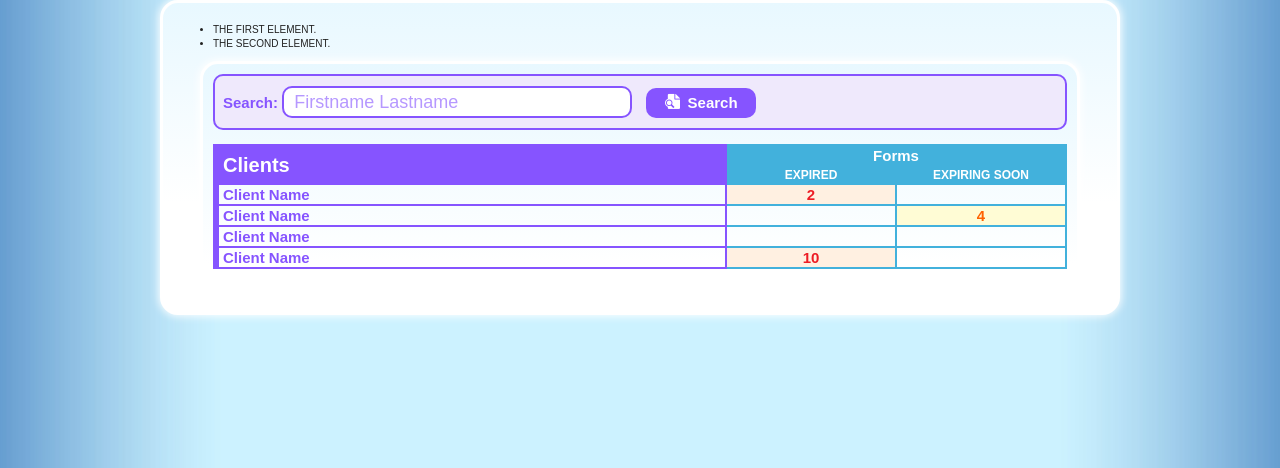
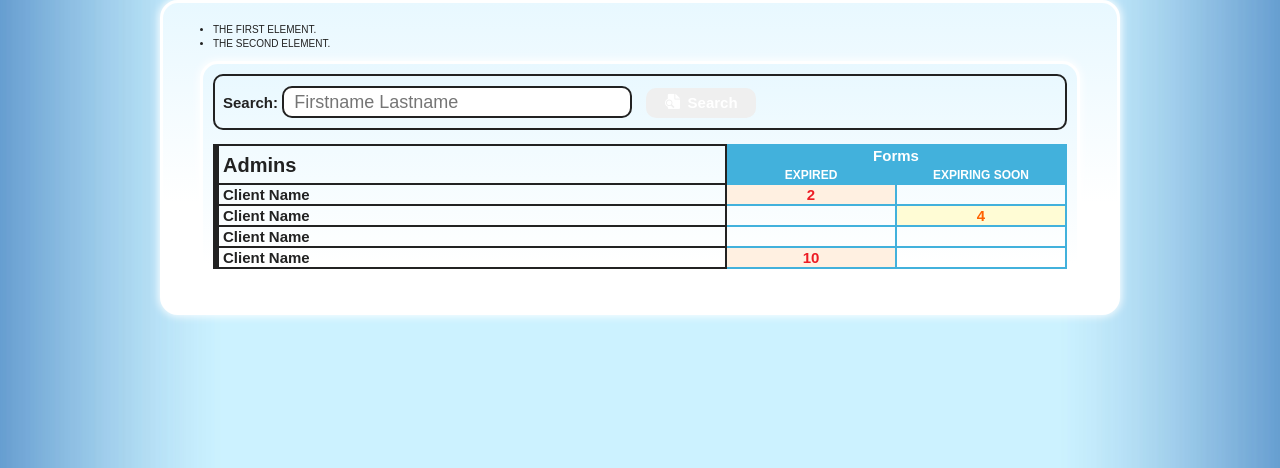
Before and after one commit to roberttstephens/not_uniformity, a Flask app: template app/templates/role_index.html in a window 1280 px wide. Shown: the top 468 px of the page. Run offline with Flask 2, Linux system fonts and the light colour scheme; the template is opened without the code that fills it: most values are stand-ins (such as "Sample title", 1, 10 or a date in 2020); style sheets or scripts are compiled from the project's sources; some libraries are stand-ins or nearby versions.

Commit message:
Adding the client and caregiver index pages.

```diff
--- a/app/static/js/functions.js
+++ b/app/static/js/functions.js
@@ -3,5 +3,8 @@ $(document).ready(function() {
 	/* Activate H5F */
 	H5F.setup(document.getElementsByTagName('form'));
 
+	/* style expired and expiring-soon columns. */
+	$('td.expired:not(:empty)').addClass('red-cell');
+	$('td.expiring-soon:not(:empty)').addClass('yellow-cell');
 
 });
--- a/app/templates/role_index.html
+++ b/app/templates/role_index.html
@@ -4,7 +4,7 @@
 {% block content %}
 {% include 'flash.html' %}
 <section class="container">
-    <div class="box client-light">
+    <div class="box {{ role }}-light">
         <form>
             <fieldset class="search-form">
                 <p>
@@ -16,7 +16,7 @@
         </form>
     </div>
     <br />
-    <table class="list client-light">
+    <table class="list {{ role }}-light">
         <colgroup>
             <col class="client-col">
             <col >
@@ -25,7 +25,7 @@
         </colgroup>
         <thead>
             <tr>
-                <th class="client-dark col1" rowspan="2"><p>clients</p></th>
+                <th class="{{ role }}-dark col1" rowspan="2"><p>{{ role }}s</p></th>
                 <th class="service-dark col3" colspan="2"><p>forms</p></th>
             </tr>
             <tr>
@@ -35,26 +35,32 @@
         </thead>
         <tbody >
             <tr>
+                <!--
+                TODO
+                for each expired and expiring-soon column
+                check if the td is empty. If not, add a class of 'red-cell'
+                or 'yellow-cell'.
+                -->
                 <td><p>Client Name</p></td>
-                <td class="svc-bdr red-cell"><p>2</p></td>
-                <td class="svc-bdr"><p></p></td>
+                <td class="svc-bdr expired"><p>2</p></td>
+                <td class="svc-bdr expiring-soon"></td>
             </tr>
             <tr>
                 <td><p>Client Name</p></td>
-                <td class="svc-bdr"><p></p></td>
-                <td class="svc-bdr yellow-cell"><p>4</p></td>
+                <td class="svc-bdr expired"></td>
+                <td class="svc-bdr expiring-soon"><p>4</p></td>
             </tr>
             <tr>
                 <td><p>Client Name</p></td>
-                <td class="svc-bdr"><p></p></td>
-                <td class="svc-bdr"><p></p></td>
+                <td class="svc-bdr expired"></td>
+                <td class="svc-bdr expiring-soon"></td>
             </tr>
             <tr>
                 <td><p>Client Name</p></td>
-                <td class="svc-bdr red-cell"><p>10</p></td>
-                <td class="svc-bdr"></td>
+                <td class="svc-bdr expired"><p>10</p></td>
+                <td class="svc-bdr expiring-soon"></td>
             </tr>
         </tbody>
-    </table><!-- client list -->
+    </table>
 </section>
 {% endblock %}
```
Also changed, not shown: app/views.py (+8 -0 lines).
